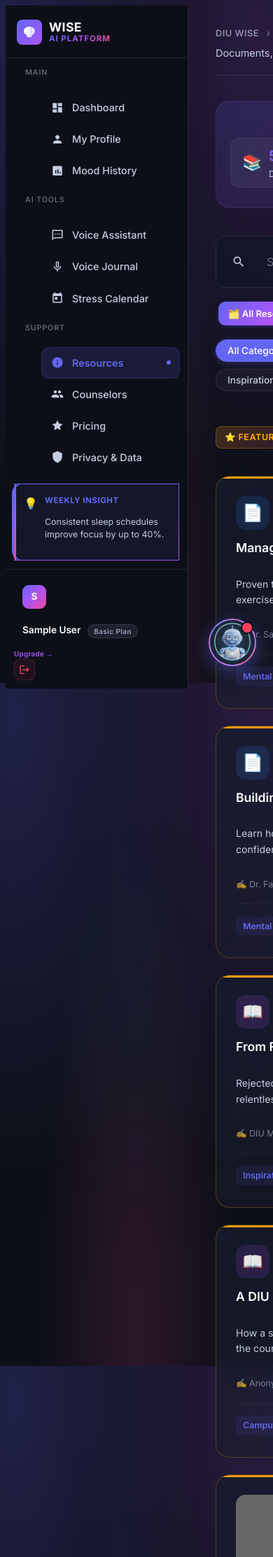
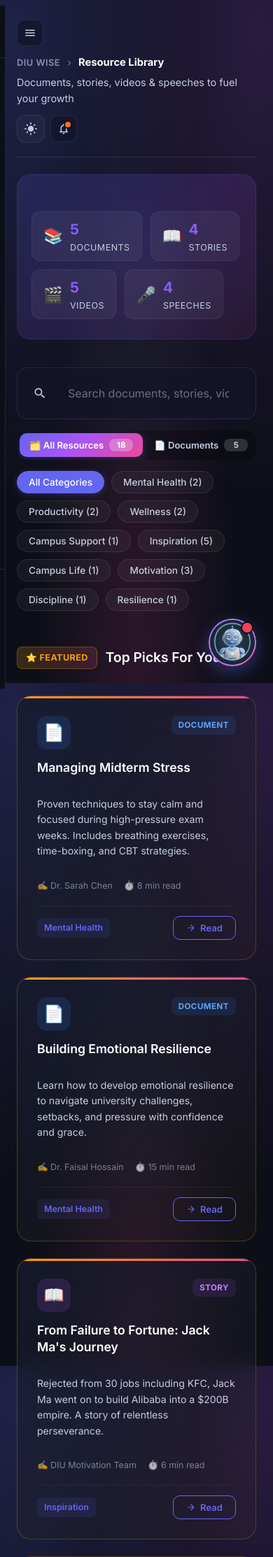
Before and after one commit to foysalpranto121/DIU-WISE-AI, a Flask app: page /resources in a window 390 px wide; the page is wider, and only the part inside the window is pictured. Shown: the top 2225 px of that part at 70% size. Run offline with Flask 3, Linux system fonts and the light colour scheme; the visitor is signed in with stand-in values (Sample User, id 1); parts of the project's set-up code (start-up, migrations or seed data) failed here and were passed over; grey boxes are pictures that could not be loaded.

Commit message:
Added mobile responsive layout
Sidebar was position: fixed at 261px with a matching margin on the main
column, so every authenticated page scrolled sideways on a phone. It now
collapses behind a hamburger below 768px, the breakpoint resources.css
already used.

All rules live in a new responsive.css, linked last, so nothing needs
extra specificity except the few selectors overriding page level style
blocks. Desktop verified unchanged: 0 differing element boxes across
3078 elements on 10 pages at 1280px.

```diff
--- /dev/null
+++ b/backend/static/css/responsive.css
@@ -0,0 +1,219 @@
+/* Mobile responsiveness.
+ *
+ * Everything that changes layout lives inside the max-width: 768px block, so
+ * desktop rendering is untouched. 768px matches the breakpoint resources.css
+ * already uses.
+ *
+ * This file is linked last in layout.html so it wins over the earlier
+ * stylesheets without needing extra specificity. A few selectors carry a
+ * "body" prefix because the rules they override live in a page level <style>
+ * block that the browser sees after this file (profile.html puts its styles in
+ * the scripts block at the end of the document).
+ */
+
+/* The toggle and its backdrop are new elements, hidden unless the mobile
+ * layout is active. Hiding them here is what keeps desktop identical. */
+.sidebar-toggle,
+.sidebar-backdrop {
+  display: none;
+}
+
+@media (max-width: 768px) {
+  /* Sidebar becomes an off canvas drawer.
+   * It was position: fixed at 261px with .main-content carrying a matching
+   * margin-left, so at phone width it covered most of the screen and pushed
+   * every page into horizontal scroll. */
+  .sidebar {
+    max-width: 86vw;
+    transform: translateX(-100%);
+    transition: transform 0.25s ease;
+    will-change: transform;
+  }
+
+  .sidebar.is-open {
+    transform: translateX(0);
+    box-shadow: 0 12px 48px rgba(0, 0, 0, 0.5);
+  }
+
+  /* min-width: 0 matters as much as the margin here. .main-content is a flex
+   * item, and a flex item defaults to min-width: auto, so it refuses to shrink
+   * below the widest thing inside it and drags the page into horizontal
+   * scroll no matter what the margin is. */
+  .main-content {
+    margin-left: 0;
+    min-width: 0;
+    padding: 20px 16px 96px;
+  }
+
+  .content-wrapper {
+    min-width: 0;
+  }
+
+  /* Sits just under the sidebar's z-index of 100. */
+  .sidebar-backdrop {
+    display: block;
+    position: fixed;
+    top: 0;
+    right: 0;
+    bottom: 0;
+    left: 0;
+    z-index: 99;
+    background: rgba(0, 0, 0, 0.5);
+    opacity: 0;
+    pointer-events: none;
+    transition: opacity 0.25s ease;
+  }
+
+  .sidebar-backdrop.is-open {
+    opacity: 1;
+    pointer-events: auto;
+  }
+
+  /* Stops the page behind the drawer from scrolling while it is open. */
+  body.sidebar-open {
+    overflow: hidden;
+  }
+
+  .sidebar-toggle {
+    display: flex;
+    flex-shrink: 0;
+  }
+
+  /* Header: let the action buttons wrap instead of forcing the row wider than
+   * the screen. */
+  .top-header {
+    flex-wrap: wrap;
+    gap: 12px;
+    margin-bottom: 24px;
+  }
+
+  .header-left {
+    min-width: 0;
+    flex: 1 1 auto;
+  }
+
+  .breadcrumb {
+    flex-wrap: wrap;
+  }
+
+  .page-subtitle {
+    overflow-wrap: anywhere;
+  }
+
+  /* Multi column grids collapse to a single column. */
+  .dashboard-grid,
+  .stats-grid,
+  .predict-layout,
+  .clinical-assessment-grid,
+  .support-pathways,
+  .emotion-analysis-grid,
+  .form-grid-2 {
+    grid-template-columns: 1fr;
+  }
+
+  /* Four stat cards across does not fit a phone. Two by two keeps the numbers
+   * readable instead of shrinking them to nothing. */
+  .quick-stats-row {
+    grid-template-columns: repeat(2, 1fr);
+  }
+
+  /* Form controls default to an intrinsic width (a textarea is about 20
+   * columns wide) which is what dragged several pages past the viewport. */
+  /* border-box matters here: these controls are not covered by a global
+   * box-sizing rule, so with the default content-box their padding and border
+   * are added on top of max-width and they still spill out. */
+  input,
+  select,
+  textarea {
+    max-width: 100%;
+    box-sizing: border-box;
+  }
+
+  img,
+  canvas {
+    max-width: 100%;
+  }
+
+  .hero-stats {
+    flex-wrap: wrap;
+  }
+
+  /* Profile hub: sidebar nav above the content instead of beside it. */
+  body .hub-container {
+    flex-direction: column;
+    gap: 20px;
+  }
+
+  body .hub-nav {
+    width: 100%;
+    box-sizing: border-box;
+    position: static;
+    top: auto;
+    flex-direction: row;
+    flex-wrap: wrap;
+  }
+
+  body .hub-main {
+    min-width: 0;
+  }
+
+  body .academic-stats {
+    grid-template-columns: 1fr;
+  }
+
+  /* Mood history and privacy settings define their own two column grids in a
+   * page level style block, which the browser applies after this file, so
+   * these need the extra "body" to win. */
+  body .mood-grid,
+  body .privacy-grid {
+    grid-template-columns: 1fr;
+  }
+
+  /* A child that still spans two columns forces a second implicit track back
+   * into existence, which is why collapsing the template alone was not
+   * enough. */
+  body .full-width,
+  body .chart-card-large {
+    grid-column: span 1;
+  }
+
+  body .full-width {
+    padding: 20px;
+  }
+
+  /* Grid items default to min-width: auto and refuse to shrink below their
+   * content, the same trap as the main content column. */
+  body .mood-grid > *,
+  body .privacy-grid > * {
+    min-width: 0;
+  }
+
+  body .card-header-row {
+    flex-wrap: wrap;
+    gap: 12px;
+  }
+
+  /* Heading, avatar and upload control sit on one flex row that has no wrap,
+   * so the upload block hung off the side of its card. */
+  body .section-header {
+    flex-wrap: wrap;
+    gap: 12px;
+  }
+
+  /* Tables keep their real column widths and scroll inside their existing
+   * wrapper rather than widening the page. */
+  .table-responsive,
+  .table-wrap {
+    overflow-x: auto;
+    -webkit-overflow-scrolling: touch;
+  }
+
+  /* Chat widget was a fixed 360px pinned 24px from the right, which is wider
+   * than a 375px screen once the offset is counted. */
+  .chat-widget {
+    width: auto;
+    left: 12px;
+    right: 12px;
+    bottom: 72px;
+  }
+}
--- a/backend/static/js/app.js
+++ b/backend/static/js/app.js
@@ -104,8 +104,40 @@ async function logout() {
   }
 }
 
+// Sidebar drawer (mobile only)
+// Below 768px responsive.css moves the sidebar off canvas. This toggles the
+// class that slides it back in. The button and backdrop are hidden at desktop
+// width, so none of this runs there.
+function initSidebarDrawer() {
+  const toggle = document.getElementById("sidebar-toggle");
+  const sidebar = document.getElementById("app-sidebar");
+  const backdrop = document.getElementById("sidebar-backdrop");
+  if (!toggle || !sidebar || !backdrop) return;
+
+  const setOpen = (open) => {
+    sidebar.classList.toggle("is-open", open);
+    backdrop.classList.toggle("is-open", open);
+    document.body.classList.toggle("sidebar-open", open);
+    toggle.setAttribute("aria-expanded", open ? "true" : "false");
+  };
+
+  toggle.addEventListener("click", () => setOpen(!sidebar.classList.contains("is-open")));
+  backdrop.addEventListener("click", () => setOpen(false));
+  document.addEventListener("keydown", (e) => {
+    if (e.key === "Escape") setOpen(false);
+  });
+  // Prevents the drawer being stuck open if the viewport grows past the
+  // breakpoint while it is showing.
+  window.addEventListener("resize", () => {
+    if (window.innerWidth > 768) setOpen(false);
+  });
+}
+
 // Initialize Global Interactivity immediately
 function initGlobalApp() {
+  // 0. Mobile Sidebar Drawer
+  initSidebarDrawer();
+
   // 1. Theme Toggle
   const themeToggleEl = document.getElementById("theme-toggle-btn");
   if (themeToggleEl) {
--- a/backend/templates/layout.html
+++ b/backend/templates/layout.html
@@ -164,12 +164,17 @@
         position: relative;
       }
     </style>
+    <!-- Linked last so the mobile rules win without extra specificity. -->
+    <link rel="stylesheet" href="{{ url_for('static', filename='css/responsive.css') }}" />
   </head>
   <body>
     <div class="app-container">
 
+      <!-- Dimmed layer behind the open drawer. Hidden at desktop width. -->
+      <div class="sidebar-backdrop" id="sidebar-backdrop"></div>
+
       <!-- ══ SIDEBAR ══ -->
-      <nav class="sidebar">
+      <nav class="sidebar" id="app-sidebar">
 
         <!-- Brand / Logo -->
         <a href="{{ url_for('index') }}" class="sidebar-brand">
@@ -369,6 +374,11 @@
       <!-- ══ MAIN CONTENT ══ -->
       <main class="main-content">
         <header class="top-header">
+          <!-- Opens the sidebar drawer below 768px. Hidden at desktop width by
+               responsive.css. -->
+          <button type="button" class="header-action-btn sidebar-toggle" id="sidebar-toggle" aria-label="Open navigation menu" aria-controls="app-sidebar" aria-expanded="false">
+            <svg viewBox="0 0 24 24"><path d="M3 18h18v-2H3v2zm0-5h18v-2H3v2zm0-7v2h18V6H3z"/></svg>
+          </button>
           <div class="header-left">
             <div class="breadcrumb">
               <span class="breadcrumb-root">DIU WISE</span>
```
